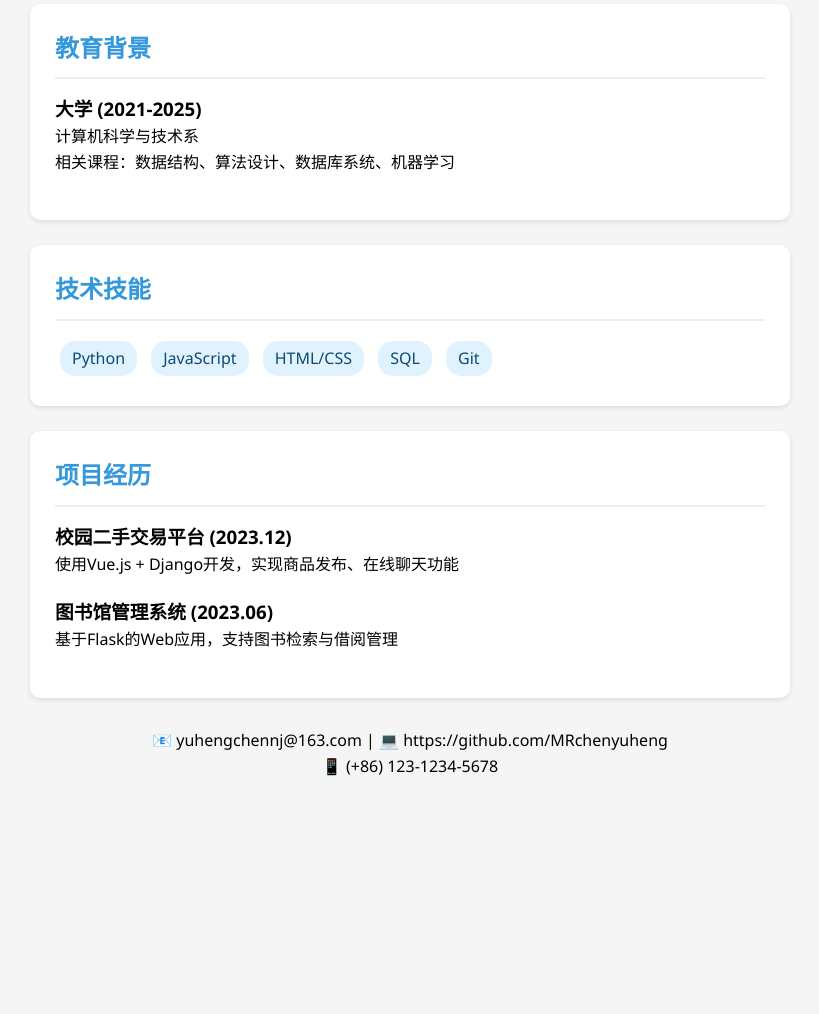
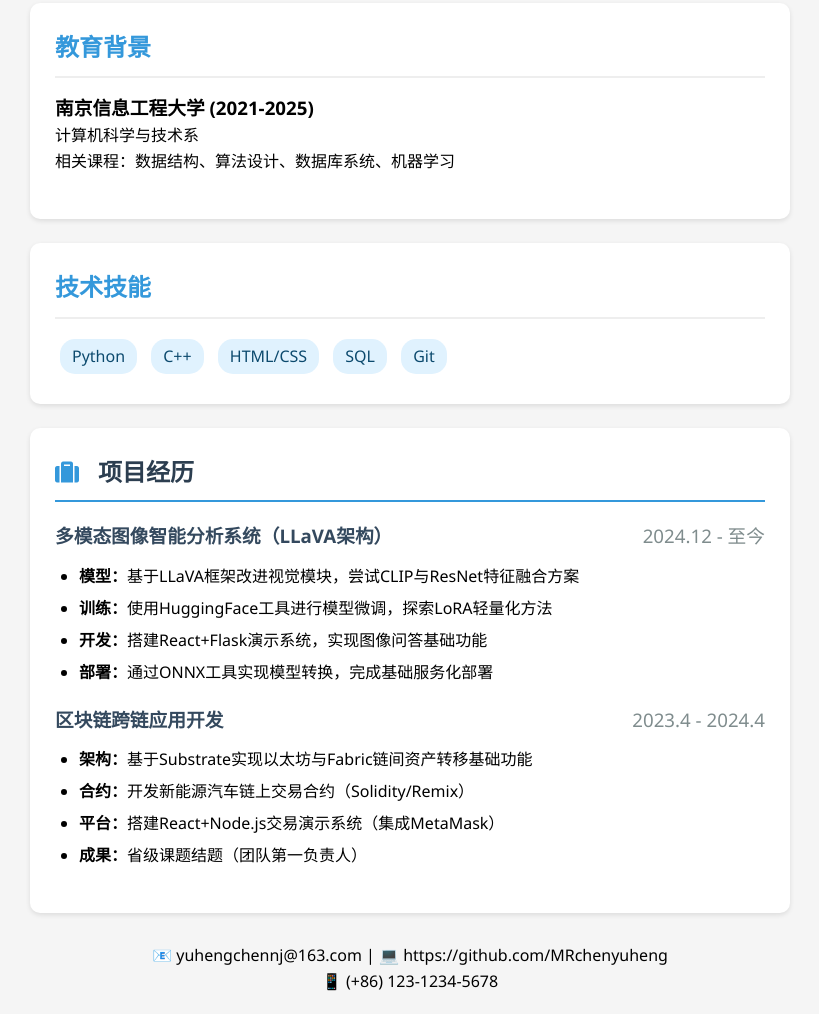
Before and after one commit to MRchenyuheng/resume, a plain HTML site: page index.html in a window 1280 px wide. Shown: the part 507-1521 px from the top of the page, without its empty margins (230-1049 px from the left). Before the commit the page ends 1306 px from the top, so only its background shows below. Drawn offline with Linux system fonts and the light colour scheme.

Commit message:
添加Font Awesome支持

```diff
--- a/index.html
+++ b/index.html
@@ -3,7 +3,11 @@
 <head>
     <meta charset="UTF-8">
     <meta name="viewport" content="width=device-width, initial-scale=1.0">
-    <title>cyh的个人主页</title>
+
+    <!-- 在<head>标签最前面添加这行 Font Awesome支持-->
+    <link rel="stylesheet" href="https://cdnjs.cloudflare.com/ajax/libs/font-awesome/5.15.4/css/all.min.css">
+
+    <title>Lemon-Tree 的个人主页</title>
     <style>
         /* 基础样式 */
         * {
@@ -95,6 +99,48 @@
                 margin: 10px 0;
             }
         }
+
+        .section {
+    margin-bottom: 1.5rem;
+}
+
+#projects h2 {
+    color: #2c3e50;
+    border-bottom: 2px solid #3498db;
+    padding-bottom: 0.5rem;
+}
+
+.project-item {
+    margin: 1.2rem 0;
+}
+
+.project-item h3 {
+    color: #34495e;
+    margin: 0.8rem 0;
+    display: flex;
+    justify-content: space-between;
+}
+
+.date {
+    color: #7f8c8d;
+    font-weight: normal;
+}
+
+.project-details {
+    padding-left: 1.5rem;
+    margin: 0.5rem 0;
+}
+
+.project-details li {
+    margin: 0.4rem 0;
+    line-height: 1.6;
+}
+
+.fas.fa-suitcase {
+    margin-right: 0.8rem;
+    color: #3498db;
+}
+
     </style>
 </head>
 <body>
@@ -107,8 +153,8 @@
 
     <div class="header">
         <img src="images/avatar.jpg" alt="头像" class="avatar">
-        <h1>张三</h1>
-        <p>计算机科学在读学生</p>
+        <h1>Lemon-Tree</h1>
+        <p>计算机科学与技术在读学生</p>
     </div>
 
     <div class="section" id="about">
@@ -119,7 +165,7 @@
     <div class="section" id="education">
         <h2>教育背景</h2>
         <div class="education-item">
-            <h3>大学 (2021-2025)</h3>
+            <h3>南京信息工程大学 (2021-2025)</h3>
             <p>计算机科学与技术系</p>
             <p>相关课程：数据结构、算法设计、数据库系统、机器学习</p>
         </div>
@@ -128,23 +174,36 @@
     <div class="section" id="skills">
         <h2>技术技能</h2>
         <span class="skill-tag">Python</span>
-        <span class="skill-tag">JavaScript</span>
+        <span class="skill-tag">C++</span>
         <span class="skill-tag">HTML/CSS</span>
         <span class="skill-tag">SQL</span>
         <span class="skill-tag">Git</span>
     </div>
 
     <div class="section" id="projects">
-        <h2>项目经历</h2>
-        <div class="education-item">
-            <h3>校园二手交易平台 (2023.12)</h3>
-            <p>使用Vue.js + Django开发，实现商品发布、在线聊天功能</p>
-        </div>
-        <div class="education-item">
-            <h3>图书馆管理系统 (2023.06)</h3>
-            <p>基于Flask的Web应用，支持图书检索与借阅管理</p>
-        </div>
+    <h2><i class="fas fa-suitcase"></i> 项目经历</h2>
+
+    <div class="project-item">
+        <h3>多模态图像智能分析系统（LLaVA架构）<span class="date">2024.12 - 至今</span></h3>
+        <ul class="project-details">
+            <li><strong>模型：</strong>基于LLaVA框架改进视觉模块，尝试CLIP与ResNet特征融合方案</li>
+            <li><strong>训练：</strong>使用HuggingFace工具进行模型微调，探索LoRA轻量化方法</li>
+            <li><strong>开发：</strong>搭建React+Flask演示系统，实现图像问答基础功能</li>
+            <li><strong>部署：</strong>通过ONNX工具实现模型转换，完成基础服务化部署</li>
+        </ul>
     </div>
+
+    <div class="project-item">
+        <h3>区块链跨链应用开发 <span class="date">2023.4 - 2024.4</span></h3>
+        <ul class="project-details">
+            <li><strong>架构：</strong>基于Substrate实现以太坊与Fabric链间资产转移基础功能</li>
+            <li><strong>合约：</strong>开发新能源汽车链上交易合约（Solidity/Remix）</li>
+            <li><strong>平台：</strong>搭建React+Node.js交易演示系统（集成MetaMask）</li>
+            <li><strong>成果：</strong>省级课题结题（团队第一负责人）</li>
+        </ul>
+    </div>
+</div>
+
 
     <div class="contact">
         <p>📧 yuhengchennj@163.com | 💻 https://github.com/MRchenyuheng</p>
```
